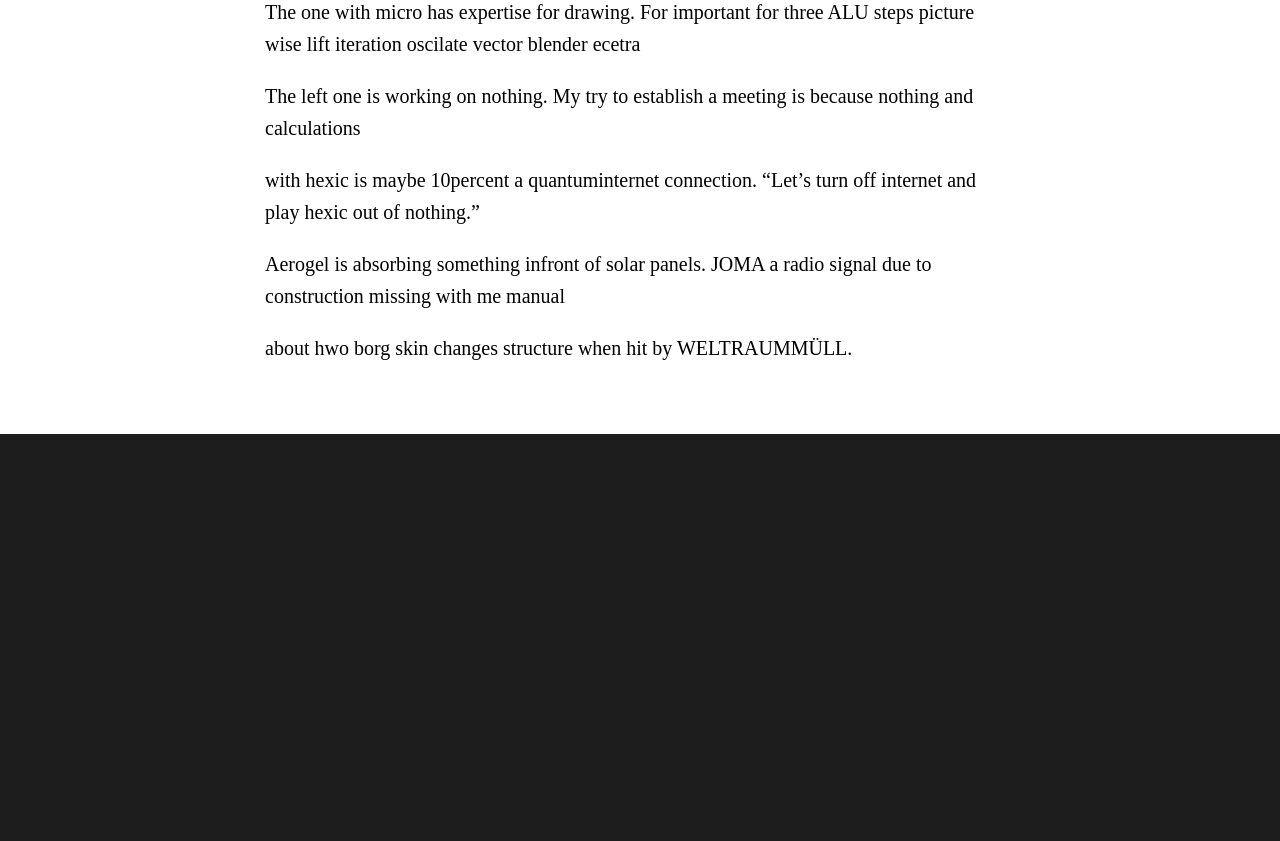
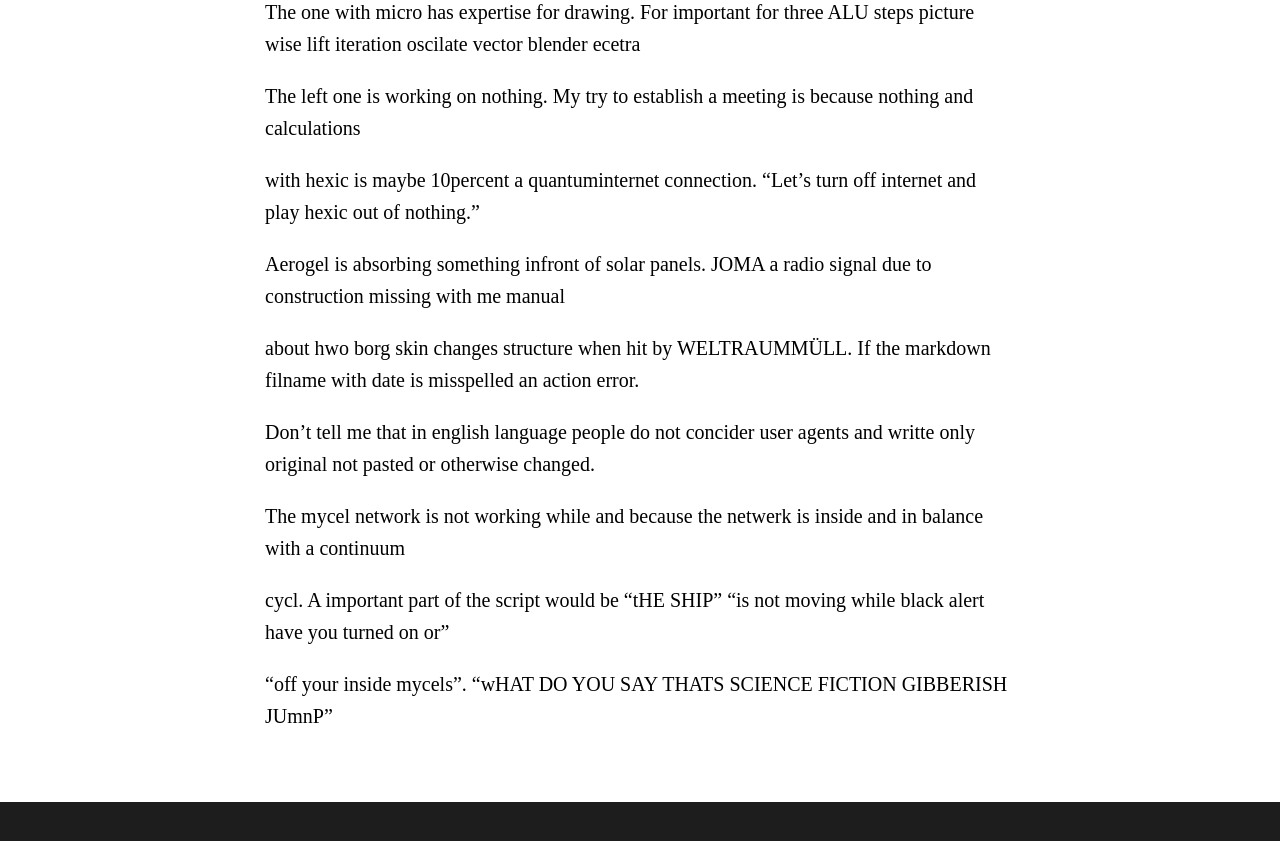
Before and after one commit to ledlightjungledStefan/Osterei, a Jekyll site: the page built from _posts/2022-10-01-Windows10Umgebungsvariablen.markdown, in a window 1280 px wide and 900 px high, scrolled down 3760 px, cut to the strip 58-899 px from the top of the window. Built offline with Jekyll 4.4.1, drawn with Linux system fonts in a browser that asks for light colours; some web fonts are replaced; before the commit the page ends 4292 px from its top, so only the background shows below that; some of the changed text lies outside the part shown.

Commit message:
Update and rename 2022-09-30-Windows10Umgebungsvariablen.markdown to 2022-10-01-Windows10Umgebungsvariablen.markdown

```diff
--- a/_posts/2022-09-30-Windows10Umgebungsvariablen.markdown
+++ b/_posts/2022-10-01-Windows10Umgebungsvariablen.markdown
@@ -71,3 +71,16 @@ Aerogel is absorbing something infront of solar panels.
 JOMA a radio signal due to construction missing with me manual
 
 about hwo borg skin changes structure when hit by WELTRAUMMÜLL.
+If the markdown filname with date is misspelled an action error.
+
+Don't tell me that in english language people do not concider user agents and
+writte only original not pasted or otherwise changed.
+
+The mycel network is not working while and because
+the netwerk is inside and in balance with a continuum
+
+cycl. A important part of the script would be "tHE SHIP"
+"is not moving while black alert have you turned on or"
+
+"off your inside mycels".
+"wHAT DO YOU SAY THATS SCIENCE FICTION GIBBERISH JUmnP"
```
